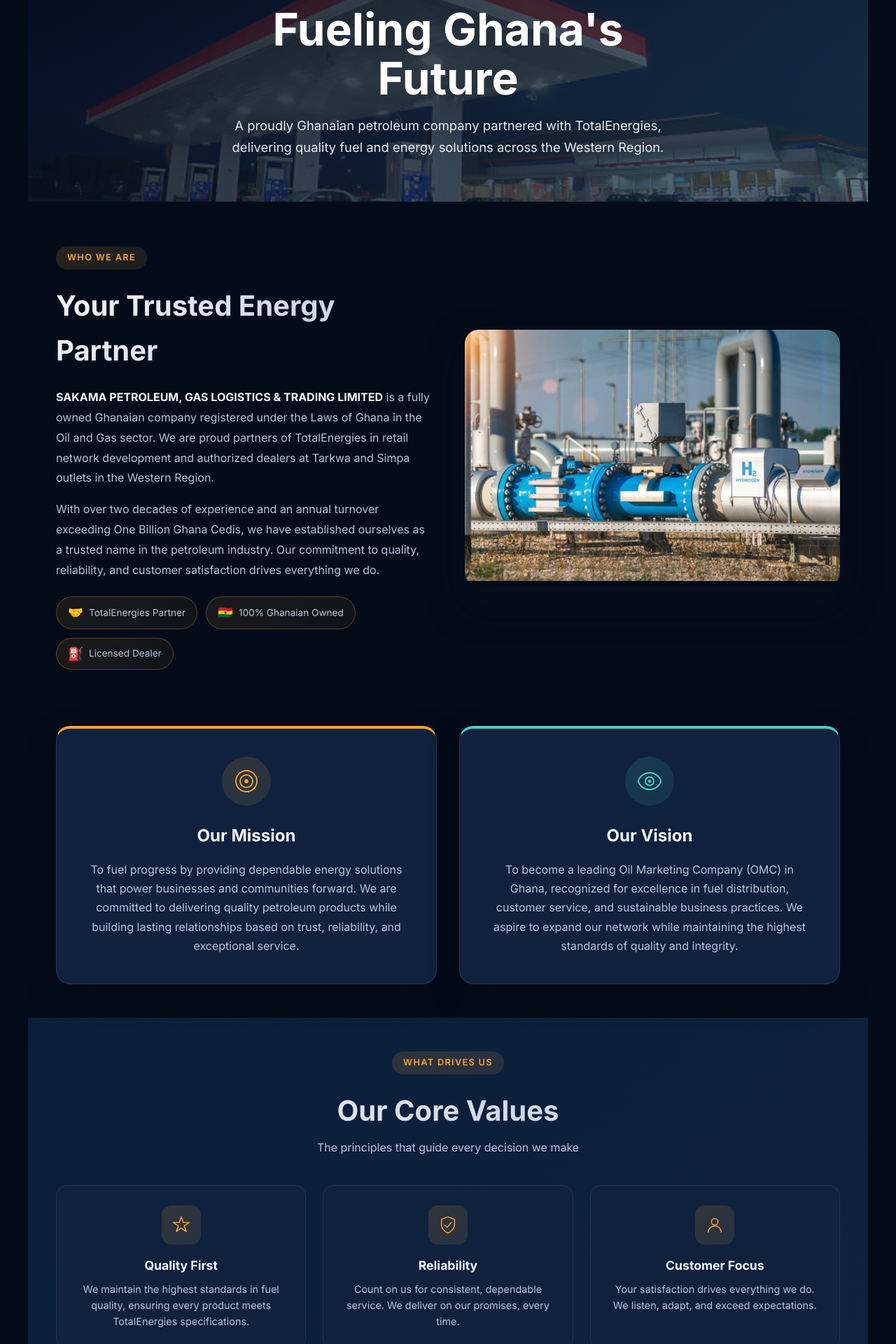
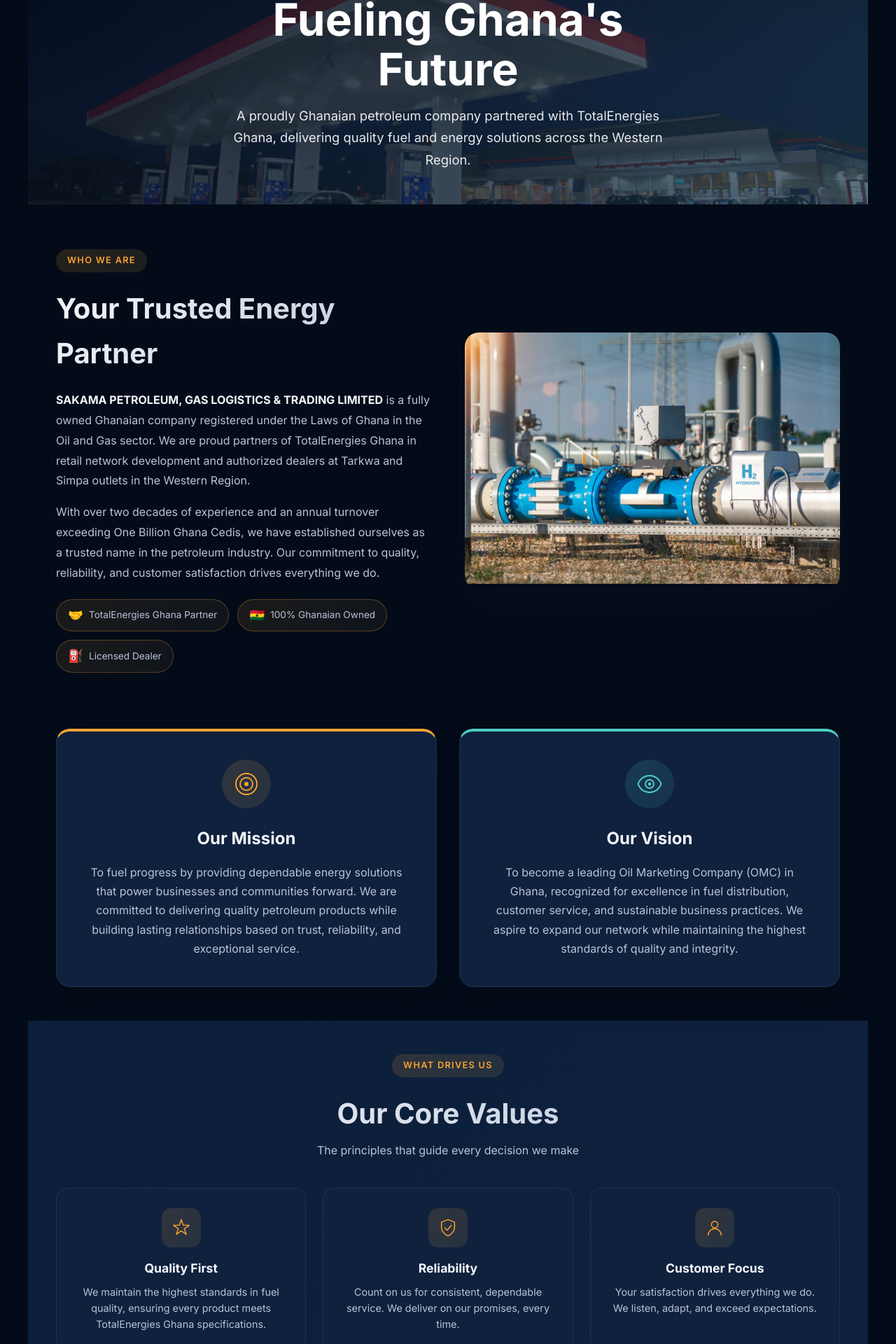
Before and after one commit to illonaaddae/SAKAMA-Petroleum, a React (Vite) app: page /about in a window 1280 px wide. Shown: the part 229-2149 px from the top of the page at 70% size. Built offline with nearby package versions, Linux system fonts and the light colour scheme.

Commit message:
Update TotalEnergies to TotalEnergies Ghana throughout site

```diff
--- a/index.html
+++ b/index.html
@@ -8,12 +8,12 @@
 
     <!-- SEO Meta Tags -->
     <title>
-      SAKAMA Petroleum | TotalEnergies Partner in Ghana | Fuel Stations in
-      Tarkwa & Simpa
+      SAKAMA Petroleum | TotalEnergies Ghana Partner | Fuel Stations in Tarkwa &
+      Simpa
     </title>
     <meta
       name="description"
-      content="SAKAMA Petroleum is a trusted TotalEnergies outlet partner in Ghana, providing quality fuel, diesel, and lubricants. Visit our stations in Tarkwa and Simpa, Western Region. 16+ years of excellence in fuel distribution."
+      content="SAKAMA Petroleum is a trusted TotalEnergies Ghana outlet partner, providing quality fuel, diesel, and lubricants. Visit our stations in Tarkwa and Simpa, Western Region. 16+ years of excellence in fuel distribution."
     />
     <meta
       name="keywords"
@@ -28,11 +28,11 @@
     <meta property="og:url" content="https://sakamapetroleum.com" />
     <meta
       property="og:title"
-      content="SAKAMA Petroleum | TotalEnergies Partner in Ghana"
+      content="SAKAMA Petroleum | TotalEnergies Ghana Partner"
     />
     <meta
       property="og:description"
-      content="Trusted fuel station in Tarkwa and Simpa, Western Region. Quality TotalEnergies fuel, diesel, and lubricants. 16+ years serving Ghana."
+      content="Trusted fuel station in Tarkwa and Simpa, Western Region. Quality TotalEnergies Ghana fuel, diesel, and lubricants. 16+ years serving Ghana."
     />
     <meta
       property="og:image"
@@ -45,11 +45,11 @@
     <meta name="twitter:url" content="https://sakamapetroleum.com" />
     <meta
       name="twitter:title"
-      content="SAKAMA Petroleum | TotalEnergies Partner in Ghana"
+      content="SAKAMA Petroleum | TotalEnergies Ghana Partner"
     />
     <meta
       name="twitter:description"
-      content="Trusted fuel station in Tarkwa and Simpa, Western Region. Quality TotalEnergies fuel, diesel, and lubricants."
+      content="Trusted fuel station in Tarkwa and Simpa, Western Region. Quality TotalEnergies Ghana fuel, diesel, and lubricants."
     />
     <meta
       name="twitter:image"
@@ -66,7 +66,7 @@
         "@context": "https://schema.org",
         "@type": "GasStation",
         "name": "SAKAMA Petroleum",
-        "description": "SAKAMA Petroleum is a trusted TotalEnergies outlet partner providing quality fuel, diesel, and lubricants in Ghana's Western Region.",
+        "description": "SAKAMA Petroleum is a trusted TotalEnergies Ghana outlet partner providing quality fuel, diesel, and lubricants in Ghana's Western Region.",
         "url": "https://sakamapetroleum.com",
         "telephone": "+233-24-014-7071",
         "address": {
--- a/src/components/Layout.jsx
+++ b/src/components/Layout.jsx
@@ -245,7 +245,7 @@
         <div className="footer-bottom">
           <div className="footer-partner">
             <span>Authorized Partner of</span>
-            <strong>TotalEnergies</strong>
+            <strong>TotalEnergies Ghana</strong>
           </div>
           <p className="copyright-new">
             © {new Date().getFullYear()} SAKAMA Petroleum, Gas Logistics &
--- a/src/pages/About.jsx
+++ b/src/pages/About.jsx
@@ -108,7 +108,7 @@
     icon: "quality",
     title: "Quality First",
     description:
-      "We maintain the highest standards in fuel quality, ensuring every product meets TotalEnergies specifications.",
+      "We maintain the highest standards in fuel quality, ensuring every product meets TotalEnergies Ghana specifications.",
   },
   {
     icon: "trust",
@@ -138,7 +138,7 @@
     icon: "partnership",
     title: "Strong Partnerships",
     description:
-      "Our alliance with TotalEnergies exemplifies our commitment to world-class partnerships.",
+      "Our alliance with TotalEnergies Ghana exemplifies our commitment to world-class partnerships.",
   },
 ];
 
@@ -147,13 +147,13 @@
     year: "2010",
     title: "Tarkwa Station Launch",
     description:
-      "Partnered with TotalEnergies and opened our first fuel station in Tarkwa, Western Region.",
+      "Partnered with TotalEnergies Ghana and opened our first fuel station in Tarkwa, Western Region.",
   },
   {
     year: "2021",
     title: "Simpa Expansion",
     description:
-      "Expanded operations with the opening of our second TotalEnergies station in Simpa.",
+      "Expanded operations with the opening of our second TotalEnergies Ghana station in Simpa.",
   },
   {
     year: "2024",
@@ -170,7 +170,7 @@
 
 const whyChooseUs = [
   {
-    title: "TotalEnergies Quality",
+    title: "TotalEnergies Ghana Quality",
     description:
       "Access to premium fuel products meeting international standards",
     icon: "✓",
@@ -220,9 +220,9 @@
             <span className="section-label">About Us</span>
             <h1>Fueling Ghana's Future</h1>
             <p>
-              A proudly Ghanaian petroleum company partnered with TotalEnergies,
-              delivering quality fuel and energy solutions across the Western
-              Region.
+              A proudly Ghanaian petroleum company partnered with TotalEnergies
+              Ghana, delivering quality fuel and energy solutions across the
+              Western Region.
             </p>
           </div>
         </div>
@@ -238,8 +238,8 @@
               <strong>SAKAMA PETROLEUM, GAS LOGISTICS & TRADING LIMITED</strong>{" "}
               is a fully owned Ghanaian company registered under the Laws of
               Ghana in the Oil and Gas sector. We are proud partners of
-              TotalEnergies in retail network development and authorized dealers
-              at Tarkwa and Simpa outlets in the Western Region.
+              TotalEnergies Ghana in retail network development and authorized
+              dealers at Tarkwa and Simpa outlets in the Western Region.
             </p>
             <p>
               With over two decades of experience and an annual turnover
@@ -251,7 +251,7 @@
             <div className="about-badges">
               <div className="about-badge">
                 <span className="badge-icon">🤝</span>
-                <span>TotalEnergies Partner</span>
+                <span>TotalEnergies Ghana Partner</span>
               </div>
               <div className="about-badge">
                 <span className="badge-icon">🇬🇭</span>
@@ -465,8 +465,8 @@
               Seidu Mohammed Salami leads SAKAMA with a vision of excellence and
               an unwavering commitment to serving Ghana's energy needs. Under
               his leadership, SAKAMA has grown from a local fuel dealer to a
-              trusted partner of TotalEnergies with an annual turnover exceeding
-              One Billion Ghana Cedis.
+              trusted partner of TotalEnergies Ghana with an annual turnover
+              exceeding One Billion Ghana Cedis.
             </p>
             <p className="ceo-bio-new">
               His dedication to continuous improvement, customer satisfaction,
--- a/src/pages/Home.jsx
+++ b/src/pages/Home.jsx
@@ -170,16 +170,16 @@
     id: "retail",
     title: "Retail Fuel Stations",
     description:
-      "Operating modern fuel stations in partnership with TotalEnergies, providing quality petroleum products to motorists across Ghana.",
+      "Operating modern fuel stations in partnership with TotalEnergies Ghana, providing quality petroleum products to motorists.",
     image: retailNetworkImage,
     icon: "fuelStation",
-    highlight: "TotalEnergies Partner",
+    highlight: "TotalEnergies Ghana Partner",
   },
   {
     id: "fuel",
     title: "Fuel Distribution",
     description:
-      "Authorized dealer of TotalEnergies at Tarkwa and Simpa outlets in the Western Region, serving communities with reliable fuel supply.",
+      "Authorized dealer of TotalEnergies Ghana at Tarkwa and Simpa outlets in the Western Region, serving communities with reliable fuel supply.",
     image: fuelDistributionImage,
     icon: "fuelPump",
     highlight: "Western Region",
@@ -206,7 +206,7 @@
     id: "quality",
     title: "Quality Assurance",
     description:
-      "Committed to international standards in fuel quality, ensuring every drop meets TotalEnergies specifications.",
+      "Committed to international standards in fuel quality, ensuring every drop meets TotalEnergies Ghana specifications.",
     image: fuelStationImage,
     icon: "quality",
     highlight: "Certified Quality",
@@ -216,7 +216,8 @@
 const operations = [
   {
     title: "Fuel Stations",
-    description: "Modern TotalEnergies partner stations serving motorists",
+    description:
+      "Modern TotalEnergies Ghana partner stations serving motorists",
     image: fuelStationImage,
     fallback: fuelStationImage,
   },
@@ -251,12 +252,12 @@
   {
     question: "What types of fuel do you sell?",
     answer:
-      "We sell premium TotalEnergies fuel products including Super (Petrol), Diesel, and Kerosene. All our fuel meets international quality standards through our partnership with TotalEnergies.",
+      "We sell premium TotalEnergies Ghana fuel products including Super (Petrol), Diesel, and Kerosene. All our fuel meets international quality standards through our partnership with TotalEnergies Ghana.",
   },
   {
-    question: "What is your partnership with TotalEnergies?",
+    question: "What is your partnership with TotalEnergies Ghana?",
     answer:
-      "SAKAMA Petroleum operates as an outlet partner of TotalEnergies, one of the world's leading energy companies. This partnership ensures we provide internationally certified, high-quality fuel products to our customers.",
+      "SAKAMA Petroleum operates as an outlet partner of TotalEnergies Ghana. This partnership ensures we provide internationally certified, high-quality fuel products to our customers.",
   },
   {
     question: "What are your operating hours?",
@@ -271,7 +272,7 @@
   {
     question: "What lubricants do you offer?",
     answer:
-      "We stock a full range of TotalEnergies lubricants including engine oils for cars, motorcycles, and commercial vehicles. Our trained staff can help you choose the right product for your vehicle.",
+      "We stock a full range of TotalEnergies Ghana lubricants including engine oils for cars, motorcycles, and commercial vehicles. Our trained staff can help you choose the right product for your vehicle.",
   },
   {
     question: "Do you offer bulk fuel supply?",
@@ -286,7 +287,7 @@
   {
     question: "How do you ensure fuel quality?",
     answer:
-      "Quality is our priority. We source exclusively from TotalEnergies, maintain strict storage standards, regularly test our fuel, and keep our equipment well-calibrated. Every drop meets international specifications.",
+      "Quality is our priority. We source exclusively from TotalEnergies Ghana, maintain strict storage standards, regularly test our fuel, and keep our equipment well-calibrated. Every drop meets international specifications.",
   },
 ];
 
@@ -310,14 +311,14 @@
           <div className="hero-content">
             <p className="eyebrow">
               <span className="partner-badge">
-                Official TotalEnergies Partner
+                Official TotalEnergies Ghana Partner
               </span>
             </p>
             <h1>Powering Ghana's Progress</h1>
             <p className="lead">
               SAKAMA is a proudly Ghanaian-owned petroleum company providing
               quality fuel, lubricants, and energy solutions. As an authorized
-              TotalEnergies dealer, we deliver excellence at every pump.
+              TotalEnergies Ghana dealer, we deliver excellence at every pump.
             </p>
             <div className="hero-actions">
               <Link to="/about" className="btn primary">
@@ -409,9 +410,9 @@
               <h2>A Legacy of Trust</h2>
               <p>
                 SAKAMA has matured over the years into a trusted name in Ghana's
-                petroleum industry. As an official TotalEnergies partner, we
-                combine international quality standards with local expertise to
-                serve our customers better.
+                petroleum industry. As an official TotalEnergies Ghana partner,
+                we combine international quality standards with local expertise
+                to serve our customers better.
               </p>
               <p>
                 With an annual turnover exceeding One Billion Ghana Cedis, we
@@ -422,7 +423,7 @@
               <div className="legacy-features">
                 <div className="legacy-feature">
                   <span className="feature-icon">✓</span>
-                  <span>TotalEnergies Quality Standards</span>
+                  <span>TotalEnergies Ghana Quality Standards</span>
                 </div>
                 <div className="legacy-feature">
                   <span className="feature-icon">✓</span>
@@ -485,7 +486,9 @@
         <div className="locations-header">
           <span className="section-label">Find Us</span>
           <h2>Our Locations</h2>
-          <p>Visit our TotalEnergies partner stations in the Western Region</p>
+          <p>
+            Visit our TotalEnergies Ghana partner stations in the Western Region
+          </p>
         </div>
         <div className="locations-grid">
           <div className="location-card reveal">
@@ -515,10 +518,10 @@
             <p className="location-address">Tarkwa, Western Region, Ghana</p>
             <p className="location-desc">
               Our flagship station serving the Tarkwa Municipality since 2010.
-              Providing quality TotalEnergies fuel and lubricants.
+              Providing quality TotalEnergies Ghana fuel and lubricants.
             </p>
             <div className="location-badge">
-              <span>⛽ TotalEnergies Partner</span>
+              <span>⛽ TotalEnergies Ghana Partner</span>
             </div>
           </div>
           <div
@@ -554,7 +557,7 @@
               more communities in the Western Region.
             </p>
             <div className="location-badge">
-              <span>⛽ TotalEnergies Partner</span>
+              <span>⛽ TotalEnergies Ghana Partner</span>
             </div>
           </div>
         </div>
```
Also changed, not shown: src/assets/Sakama-wassa simpa.webp (added).
